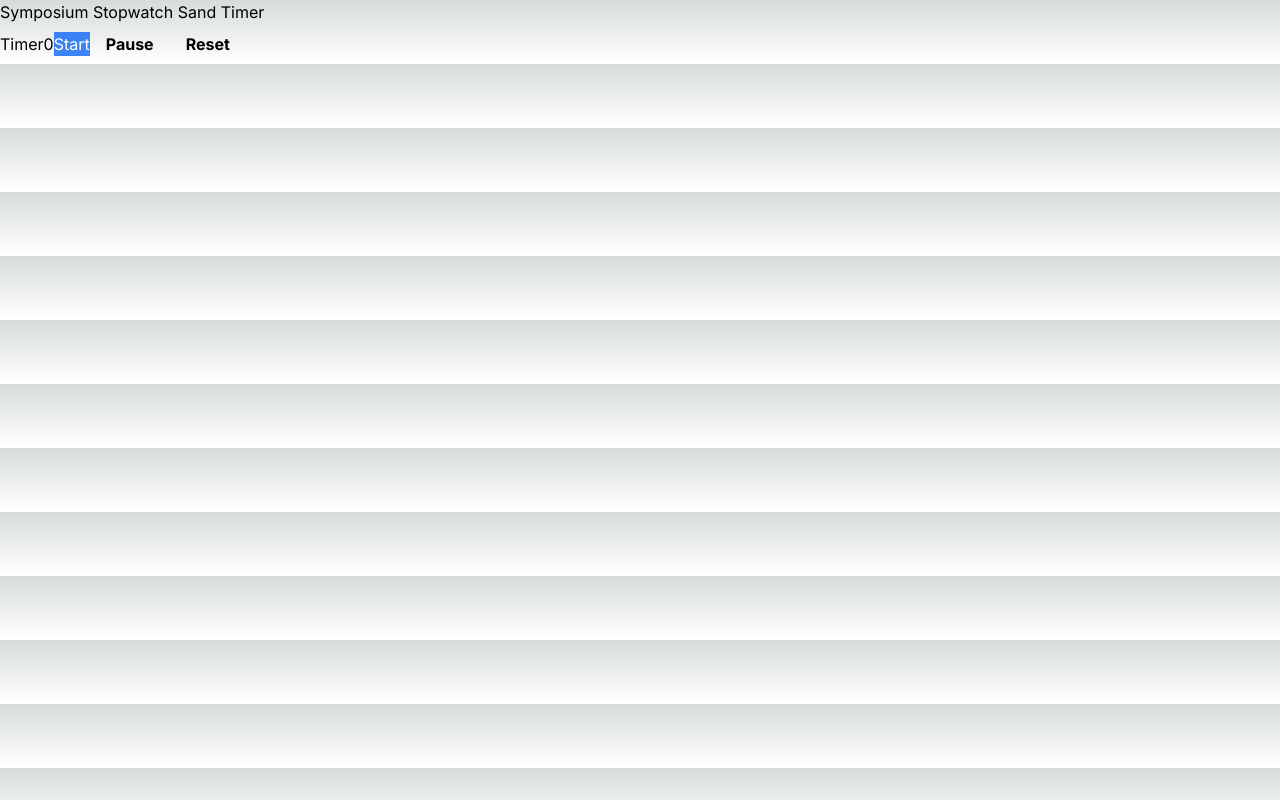
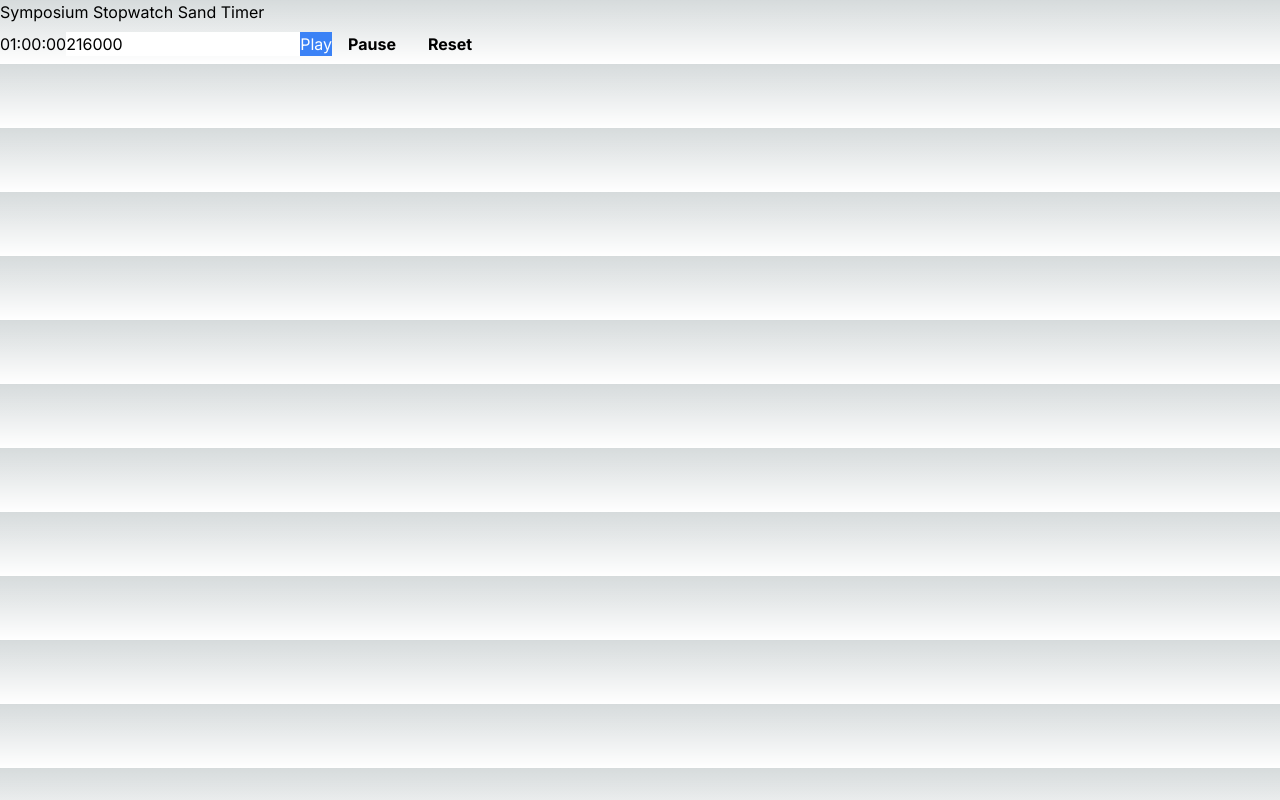
Before and after one commit to derinnereSchweinehund/tracker-web-client, a Next.js app: page /timer in a window 1280 px wide. Built offline with nearby package versions, Linux system fonts and the light colour scheme.

Commit message:
removed unnecesary import from stopwatch made timer using stopwatch as template

```diff
--- a/app/stopwatch/page.tsx
+++ b/app/stopwatch/page.tsx
@@ -1,6 +1,5 @@
 "use client";
 
-import { stringify } from "querystring";
 import { useState } from "react";
 
 let stopWatchInterval: NodeJS.Timeout;
--- a/app/timer/page.tsx
+++ b/app/timer/page.tsx
@@ -6,19 +6,19 @@ let stopWatchInterval: NodeJS.Timeout;
 
 let startTime: number;
 let timePaused: number = 0;
-
 export default function Home() {
   const [active, setActive] = useState(true)
   const [update, setUpdate] = useState(0)
+  const [countDownTime, setCountDownTime] = useState(216000)
 
   const startStopWatch = () => {
     startTime = new Date().getTime();
-    setActive(!active);
-    stopWatchInterval = setInterval(updateStopWatch, 1000);
+    setActive(false);
+    stopWatchInterval = setInterval(updateStopWatch, 100);
   }
 
   const stopStopWatch = () => {
-    setActive(!active);
+    setActive(true);
     clearInterval(stopWatchInterval);
     timePaused += new Date().getTime() - startTime;
   }
@@ -33,13 +33,34 @@ export default function Home() {
     setUpdate(timePaused + new Date().getTime() - startTime);
   }
 
+  function helppro(n: number): string {
+    if (n<10) {
+      return "0"+String(n)
+    }
+    return String(n)
+  }
+
+  function process(n: number): string {
+    let sec = helppro(n%60);
+    let min = helppro(~~(n/60)%60);
+    let hrs = helppro(~~(n/60/60/60));
+
+    return hrs + ":" + min + ":" + sec;
+  }
+
   return (
     <main>
-        Timer
-        {~~(update/1000)}
-        <button className="btn-blue" disabled={!active} onClick={startStopWatch}> Start </button>
+        {process(countDownTime-~~(update/1000))}
+        <input
+          value={countDownTime}
+          onChange={ e => {
+              setCountDownTime(Number(e.target.value.replace(/\D/,'')));
+            }
+             }
+          />
+        <button className="btn-blue" disabled={!active} onClick={startStopWatch}> Play </button>
         <button className="btn" disabled={active} onClick={stopStopWatch}> Pause </button>
-        <button className="btn" disabled={active} onClick={resetStopWatch}> Reset </button>
+        <button className="btn" disabled={!update} onClick={resetStopWatch}> Reset </button>
     </main>
   );
 }
```
